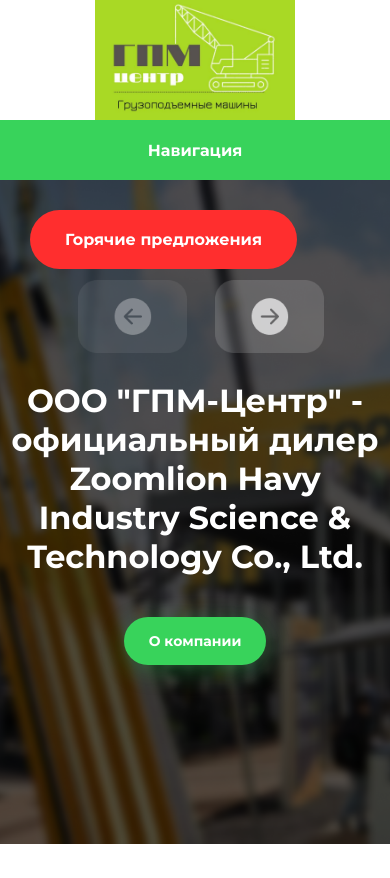
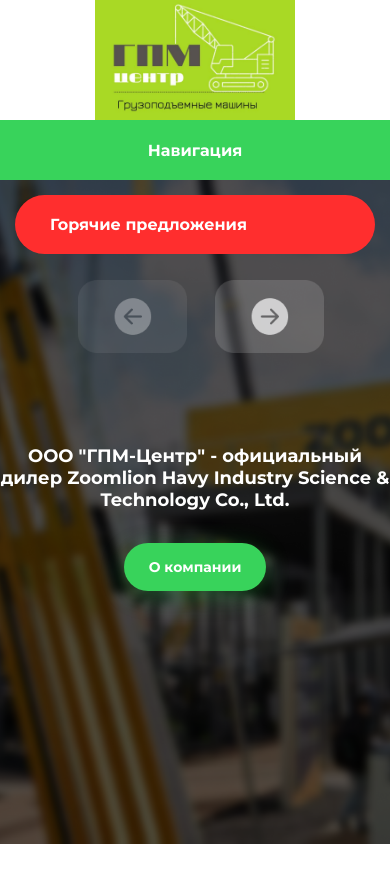
Before and after one commit to catlense/gpm-centr-redesign, a PHP site: page / in a window 390 px wide. Shown: the top 878 px of the page. Run offline with PHP 8.4, Linux system fonts and the light colour scheme; style sheets or scripts are compiled from the project's sources.

Commit message:
FIx first block on main page

```diff
--- a/styles/page/index.css
+++ b/styles/page/index.css
@@ -16,6 +16,15 @@
   font-weight: bold;
   left: 30px;
   top: 30px;
+}
+
+@media (max-width: 420px) {
+  .first-block a[href="#hot"] {
+    width: calc(100% - 100px);
+    left: 15px;
+    right: 15px;
+    top: 15px;
+  }
 }
 
 .main-slider {
@@ -50,6 +59,12 @@
   color: white;
   max-width: 560px;
   text-align: center;
+}
+
+@media (max-width: 420px) {
+  .main-slider .swiper-slide h1 {
+    font-size: 18px;
+  }
 }
 
 .main-slider .swiper-slide button {
--- a/styles/page/index.scss
+++ b/styles/page/index.scss
@@ -16,6 +16,12 @@
     font-weight: bold;
     left: 30px;
     top: 30px;
+    @media(max-width: 420px) {
+      width: calc(100% - 100px);
+      left: 15px;
+      right: 15px;
+      top: 15px;
+    }
   }
 }
 
@@ -35,6 +41,9 @@
       color: white;
       max-width: 560px;
       text-align: center;
+      @media(max-width: 420px) {
+        font-size: 18px;
+      }
     }
     button {
       padding: 15px 25px;
```
Also changed, not shown: 1 other file.
